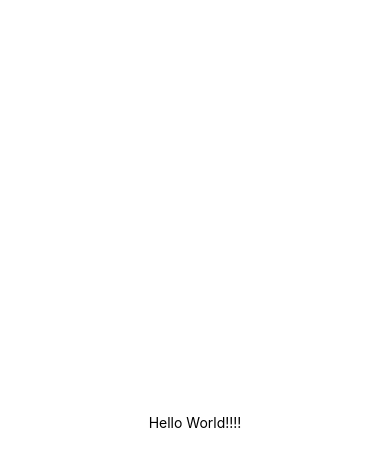
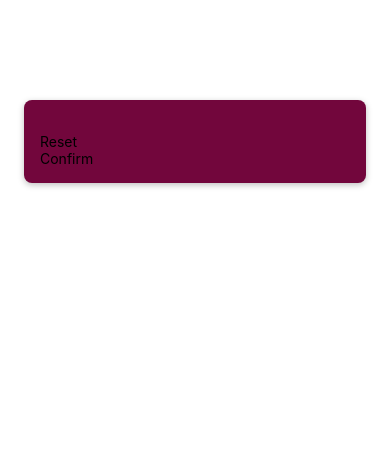
Before and after one commit to RominaManzano/RNCourse-game, a React Native app: screen / in a window 390 px wide. Shown: the top 466 px of the page. Built offline with nearby package versions, Linux system fonts and the light colour scheme.

Commit message:
UPDATE: initial screen styling

```diff
--- a/App.js
+++ b/App.js
@@ -1,20 +1,11 @@
-import { StatusBar } from 'expo-status-bar';
-import { StyleSheet, Text, View } from 'react-native';
+import { StyleSheet } from 'react-native';
+
+import StartGameScreen from './screens/StartGameScreen';
 
 const App = () => (
-  <View style={styles.container}>
-    <Text>Hello World!!!!</Text>
-    <StatusBar style="auto" />
-  </View>
+  <StartGameScreen />
 );
 
 export default App;
 
-const styles = StyleSheet.create({
-  container: {
-    flex: 1,
-    backgroundColor: '#fff',
-    alignItems: 'center',
-    justifyContent: 'center',
-  },
-});
+const styles = StyleSheet.create({});
--- a/components/PrimaryButton.js
+++ b/components/PrimaryButton.js
@@ -1,9 +1,11 @@
 import { View, Text } from 'react-native';
 
-const PrimaryButton = () => (
+const PrimaryButton = ({
+  children,
+}) => (
   <View>
     <Text>
-      Primary Button
+      {children}
     </Text>
   </View>
 );
--- a/screens/StartGameScreen.js
+++ b/screens/StartGameScreen.js
@@ -1,10 +1,31 @@
-import { TextInput, View } from 'react-native';
+import { TextInput, View, StyleSheet } from 'react-native';
+import PrimaryButton from '../components/PrimaryButton';
 
 const StartGameScreen = () => (
-  <View>
+  <View style={styles.inputContainer}>
     <TextInput />
-    {/* BUTTONS */}
+    <PrimaryButton>Reset</PrimaryButton>
+    <PrimaryButton>Confirm</PrimaryButton>
   </View>
 );
 
 export default StartGameScreen;
+
+const styles = StyleSheet.create({
+  inputContainer: {
+    marginTop: 100,
+    marginHorizontal: 24,
+    padding: 16,
+    backgroundColor: '#72063C',
+    borderRadius: 8,
+
+    // shadow on android
+    elevation: 4,
+
+    // shadow on iOS
+    shadowColor: 'black',
+    shadowOffset: { width: 0, height: 2 },
+    shadowRadius: 6,
+    shadowOpacity: 0.25,
+  },
+});
```
Also changed, not shown: package.json (+7 -7 lines), 1 other file (tests, documents, lock files or other folders).
